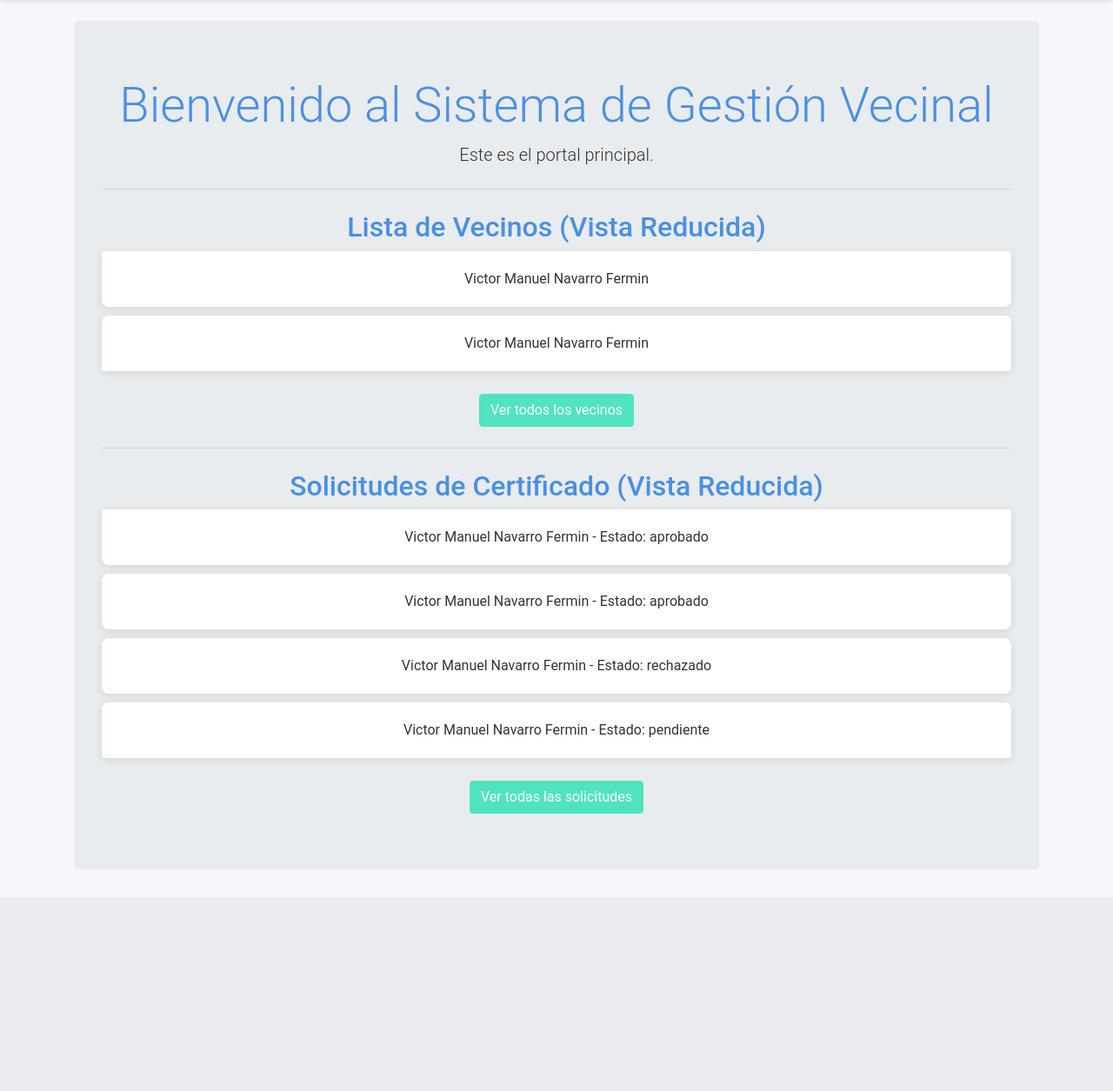
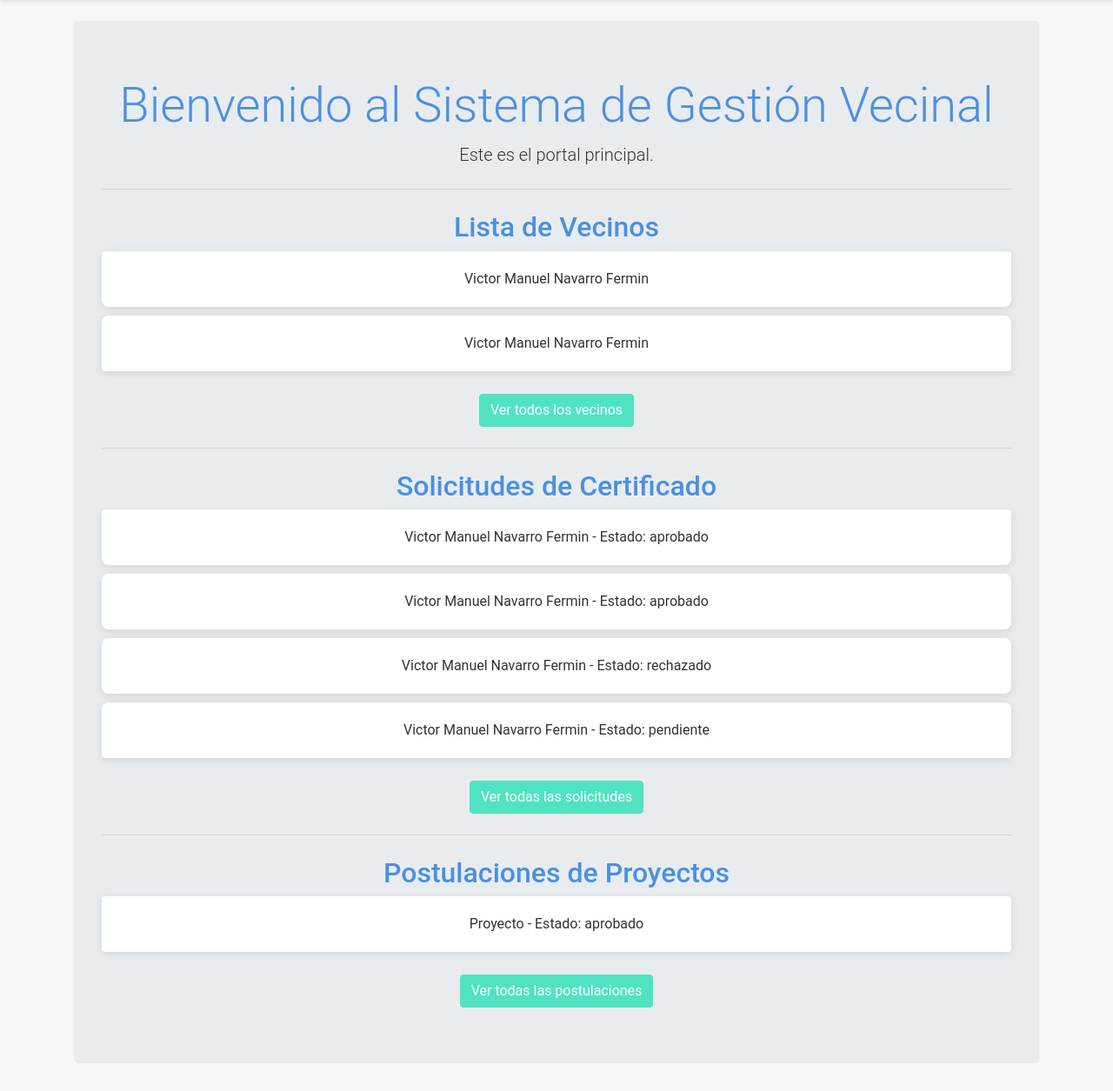
Before and after one commit to VicxNF/Junta-Vecinos, a Django app: page /inicio/ in a window 1280 px wide. Shown: the part 56-1311 px from the top of the page at 87% size. Before the commit the page ends 992 px from the top, so only its background shows below. Run offline with Django 5.2, Linux system fonts and the light colour scheme; a user stored in the database is signed in; data comes from the database, SQL or seed files in the repository; both versions use the stored data as it was after the commit; some libraries are stand-ins or nearby versions.

Commit message:
Postulaciones a proyectos

```diff
--- a/junta_vecinos/admin.py
+++ b/junta_vecinos/admin.py
@@ -1,6 +1,7 @@
 from django.contrib import admin
-from .models import Vecino, CertificadoResidencia, SolicitudCertificado
+from .models import Vecino, CertificadoResidencia, SolicitudCertificado, ProyectoVecinal
 
 admin.site.register(Vecino)
 admin.site.register(CertificadoResidencia)
 admin.site.register(SolicitudCertificado)
+admin.site.register(ProyectoVecinal)
--- a/junta_vecinos/models.py
+++ b/junta_vecinos/models.py
@@ -15,9 +15,9 @@ class Vecino(models.Model):
 
 class SolicitudCertificado(models.Model):
     ESTADO_CHOICES = [
-        ('pendiente', 'Pendiente'),
-        ('aprobado', 'Aprobado'),
-        ('rechazado', 'Rechazado'),
+        ('Pendiente', 'Pendiente'),
+        ('Aprobado', 'Aprobado'),
+        ('Rechazado', 'Rechazado'),
     ]
 
     vecino = models.ForeignKey(Vecino, on_delete=models.CASCADE)  # Cambio aquí
@@ -41,3 +41,20 @@ class CertificadoResidencia(models.Model):
 
     def __str__(self):
         return f"Certificado {self.numero_certificado} - {self.vecino}"
+
+class ProyectoVecinal(models.Model):
+    ESTADO_CHOICES = [
+        ('pendiente', 'Pendiente'),
+        ('aprobado', 'Aprobado'),
+        ('rechazado', 'Rechazado'),
+    ]
+
+    vecino = models.ForeignKey(Vecino, on_delete=models.CASCADE)
+    titulo = models.CharField(max_length=255)
+    descripcion = models.TextField()
+    fecha_postulacion = models.DateField(auto_now_add=True)
+    estado = models.CharField(max_length=10, choices=ESTADO_CHOICES, default='pendiente')
+    archivo_propuesta = models.FileField(upload_to='propuestas_proyectos/', blank=True, null=True)
+
+    def __str__(self):
+        return f"{self.titulo} - {self.get_estado_display()}"
--- a/junta_vecinos/templates/junta_vecinos/crear_proyecto.html
+++ /dev/null
@@ -1,5 +0,0 @@
-<form method="POST">
-    {% csrf_token %}
-    {{ form.as_p }}
-    <button type="submit" class="btn btn-primary">Guardar</button>
-</form>
--- a/junta_vecinos/templates/junta_vecinos/index.html
+++ b/junta_vecinos/templates/junta_vecinos/index.html
@@ -11,7 +11,7 @@
     {% if user.is_authenticated %}
         {% if user.is_superuser %}
             <!-- Contenido para Administradores -->
-            <h2>Lista de Vecinos (Vista Reducida)</h2>
+            <h2>Lista de Vecinos</h2>
             <ul class="list-group">
                 {% for vecino in vecinos %}
                     <li class="list-group-item">
@@ -25,7 +25,7 @@
 
             <hr class="my-4">
 
-            <h2>Solicitudes de Certificado (Vista Reducida)</h2>
+            <h2>Solicitudes de Certificado</h2>
             <ul class="list-group">
                 {% for solicitud in solicitudes %}
                     <li class="list-group-item">
@@ -37,11 +37,29 @@
                 <a href="{% url 'gestionar_solicitudes' %}" class="btn btn-primary">Ver todas las solicitudes</a>
             </div>
 
+            <hr class="my-4">
+
+            <h2>Postulaciones de Proyectos</h2>
+            <ul class="list-group">
+                {% for postulacion in postulaciones %}
+                    <li class="list-group-item">
+                        {{ postulacion.titulo }} - Estado: {{ postulacion.estado }}
+                    </li>
+                {% endfor %}
+            </ul>
+            <div class="mt-3">
+                <a href="{% url 'gestionar_proyectos' %}" class="btn btn-primary">Ver todas las postulaciones</a>
+            </div>
+
         {% else %}
             <!-- Contenido para Vecinos -->
             <p class="lead">Solicita aquí tu certificado de residencia</p>
             <div class="mt-4">
                 <a href="{% url 'solicitar_certificado' %}" class="btn btn-primary btn-lg mr-3">Solicitar certificado</a>
+            </div>
+            <p class="lead">Postula aquí a nuestros proyectos</p>
+            <div class="mt-4">
+                <a href="{% url 'postular_proyecto' %}" class="btn btn-primary btn-lg mr-3">Postular</a>
             </div>
         {% endif %}
     {% else %}
--- a/junta_vecinos/urls.py
+++ b/junta_vecinos/urls.py
@@ -17,5 +17,10 @@ urlpatterns = [
     path('rechazar-solicitud/<int:id>/', views.rechazar_solicitud, name='rechazar_solicitud'),
     path('solicitud/<int:id>/enviar/', views.enviar_certificado, name='enviar_certificado'),
     path('solicitud/<int:id>/rechazar/', views.rechazar_solicitud, name='rechazar_solicitud'),
+    path('postular-proyecto/', views.postular_proyecto, name='postular_proyecto'),
+    path('gestionar-proyectos/', views.gestionar_proyectos, name='gestionar_proyectos'),
+    path('proyecto/<int:id>/ver/', views.ver_proyecto, name='ver_proyecto'),
+    path('proyecto/<int:id>/aprobar/', views.aprobar_proyecto, name='aprobar_proyecto'),
+    path('proyecto/<int:id>/rechazar/', views.rechazar_proyecto, name='rechazar_proyecto'),
     # Agrega más rutas según sea necesario
 ] + static(settings.MEDIA_URL, document_root=settings.MEDIA_ROOT)
--- a/junta_vecinos/views.py
+++ b/junta_vecinos/views.py
@@ -20,14 +20,17 @@ def bienvenida(request):
 def index(request):
     vecinos = []
     solicitudes = []
+    postulaciones = []
 
     if request.user.is_authenticated and request.user.is_superuser:
         vecinos = Vecino.objects.all()[:5]  # Muestra solo los primeros 5 vecinos
         solicitudes = SolicitudCertificado.objects.all()[:5]  # Muestra solo las primeras 5 solicitudes
+        postulaciones = ProyectoVecinal.objects.all()[:5]  # Vista reducida de postulaciones (primeros 5)
 
     return render(request, 'junta_vecinos/index.html', {
         'vecinos': vecinos,
-        'solicitudes': solicitudes
+        'solicitudes': solicitudes,
+        'postulaciones' : postulaciones
     })
 
 def is_admin(user):
@@ -216,3 +219,85 @@ def enviar_certificado(request, id):
         form = EnviarCertificadoForm()
 
     return render(request, 'junta_vecinos/enviar_certificado.html', {'form': form, 'solicitud': solicitud})
+
+@login_required
+def postular_proyecto(request):
+    try:
+        vecino = request.user.vecino
+    except Vecino.DoesNotExist:
+        messages.error(request, 'No tienes un perfil de vecino asociado. Por favor, contacta con el administrador.')
+        return redirect('index')
+
+    if request.method == 'POST':
+        form = ProyectoVecinalForm(request.POST, request.FILES)
+        if form.is_valid():
+            proyecto = form.save(commit=False)
+            proyecto.vecino = vecino
+            proyecto.save()
+            messages.success(request, 'Tu proyecto ha sido postulado exitosamente.')
+            return redirect('index')
+    else:
+        form = ProyectoVecinalForm()
+
+    return render(request, 'junta_vecinos/postular_proyecto.html', {'form': form})
+
+
+@user_passes_test(is_admin)
+def gestionar_proyectos(request):
+    proyectos = ProyectoVecinal.objects.filter(estado='pendiente')
+    return render(request, 'junta_vecinos/gestionar_proyectos.html', {'proyectos': proyectos})
+
+@user_passes_test(is_admin)
+def ver_proyecto(request, id):
+    proyecto = get_object_or_404(ProyectoVecinal, id=id)
+    return render(request, 'junta_vecinos/ver_proyecto.html', {'proyecto': proyecto})
+
+@user_passes_test(is_admin)
+def aprobar_proyecto(request, id):
+    proyecto = get_object_or_404(ProyectoVecinal, id=id)
+
+    if request.method == 'POST':
+        form = CorreoAprobacionForm(request.POST)
+        if form.is_valid():
+            # Cambiar estado y guardar
+            proyecto.estado = 'aprobado'
+            proyecto.save()
+
+            # Enviar correo
+            send_mail(
+                'Proyecto Vecinal Aprobado',
+                form.cleaned_data['contenido'],
+                settings.DEFAULT_FROM_EMAIL,
+                [proyecto.vecino.user.email]
+            )
+            messages.success(request, 'El proyecto ha sido aprobado y se ha enviado un correo al vecino.')
+            return redirect('gestionar_proyectos')
+    else:
+        form = CorreoAprobacionForm()
+
+    return render(request, 'junta_vecinos/aprobar_proyecto.html', {'form': form, 'proyecto': proyecto})
+
+@user_passes_test(is_admin)
+def rechazar_proyecto(request, id):
+    proyecto = get_object_or_404(ProyectoVecinal, id=id)
+
+    if request.method == 'POST':
+        form = CorreoRechazoForm(request.POST)
+        if form.is_valid():
+            # Cambiar estado y guardar
+            proyecto.estado = 'rechazado'
+            proyecto.save()
+
+            # Enviar correo
+            send_mail(
+                'Proyecto Vecinal Rechazado',
+                form.cleaned_data['contenido'],
+                settings.DEFAULT_FROM_EMAIL,
+                [proyecto.vecino.user.email]
+            )
+            messages.success(request, 'El proyecto ha sido rechazado y se ha enviado un correo al vecino.')
+            return redirect('gestionar_proyectos')
+    else:
+        form = CorreoRechazoForm()
+
+    return render(request, 'junta_vecinos/rechazar_proyecto.html', {'form': form, 'proyecto': proyecto})
```
Also changed, not shown: junta_vecinos/forms.py (+15 -0 lines), junta_vecinos/templates/junta_vecinos/aprobar_proyecto.html (added, +18 -0 lines), junta_vecinos/templates/junta_vecinos/gestionar_proyectos.html (added, +39 -0 lines), junta_vecinos/templates/junta_vecinos/lista_proyectos.html (added, +35 -0 lines), junta_vecinos/templates/junta_vecinos/postular_proyecto.html (added, +29 -0 lines), junta_vecinos/templates/junta_vecinos/rechazar_proyecto.html (added, +18 -0 lines), junta_vecinos/templates/junta_vecinos/ver_proyecto.html (added, +20 -0 lines), db.sqlite3, junta_vecinos/migrations/0002_alter_solicitudcertificado_estado_proyectovecinal.py (added), media/carnets/Captura_de_pantalla_1_6W6v5HG.png (added), media/carnets/Captura_de_pantalla_2_4lOSC8M.png (added), media/documentos_residencia/Captura_de_pantalla_3_hhQQtqw.png (added), media/propuestas_proyectos/Captura_de_pantalla_2.png (added).
